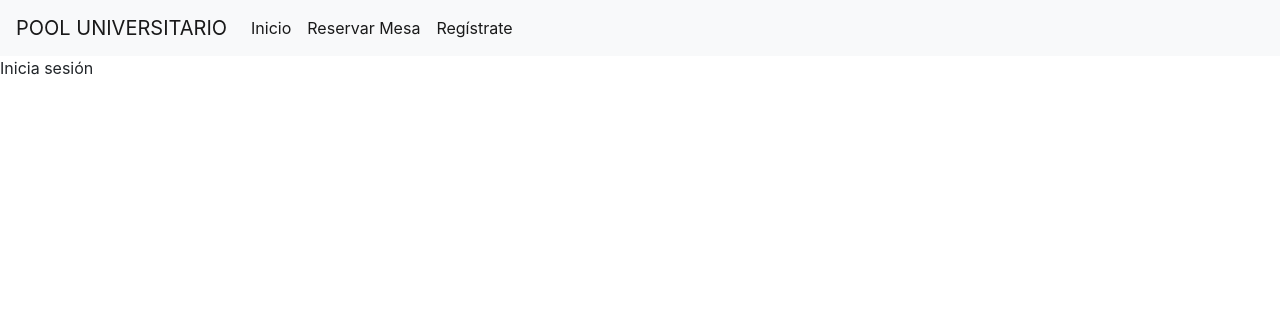
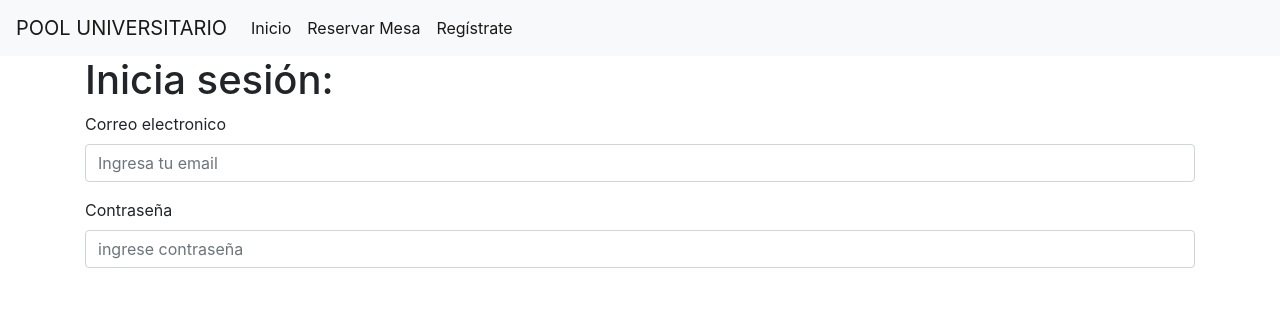
Before and after one commit to IN3501/tarea-2-grupo15, a Django app: page / in a window 1280 px wide. Shown: the top 316 px of the page. Run offline with Django 3.2, Linux system fonts and the light colour scheme; some libraries are stand-ins or nearby versions.

Commit message:
agregar inicio de sesion

```diff
--- a/grupo15prim/miapp/templates/home.html
+++ b/grupo15prim/miapp/templates/home.html
@@ -5,6 +5,20 @@ Inicio
 {% endblock title %}
 
 {% block content %}
-Inicia sesión
+<div id="descripcion" class="container">
+    <h1>Inicia sesión:</h1>
+    <form action="/envio2" method="POST" autocomplete="off">  {% csrf_token %}
+
+    <div class="form-group">
+      <label for="exampleInputEmail1">Correo electronico</label>
+      <input type="email" class="form-control" id="exampleemail" placeholder="Ingresa tu email" name="inputemail3">
+    </div>
+
+    <div class="form-group">
+      <label for="exampleInputPassword1">Contraseña</label>
+      <input type="password" class="form-control" id="examplePassword" placeholder="ingrese contraseña" name="inputPassword2">
+    </div>
+    </form>
+</div>
 
 {% endblock content %}
```
